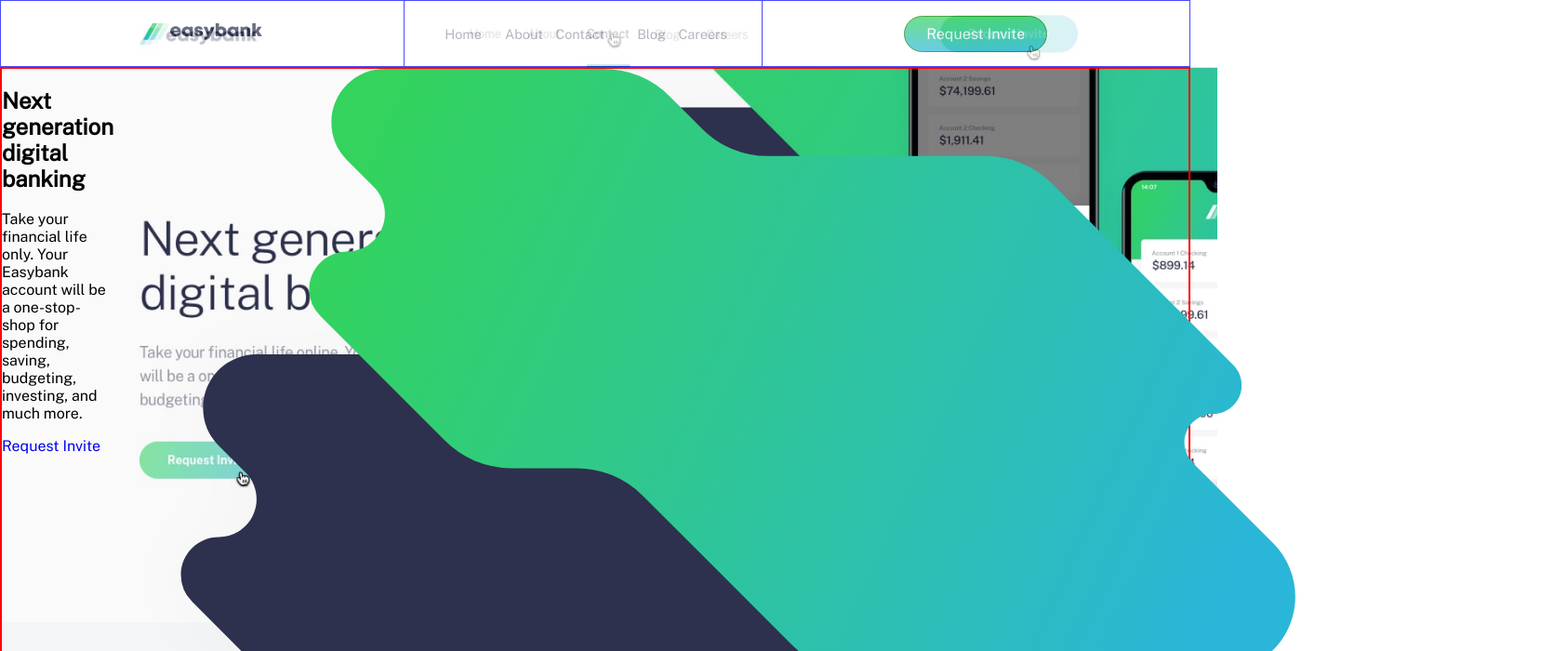
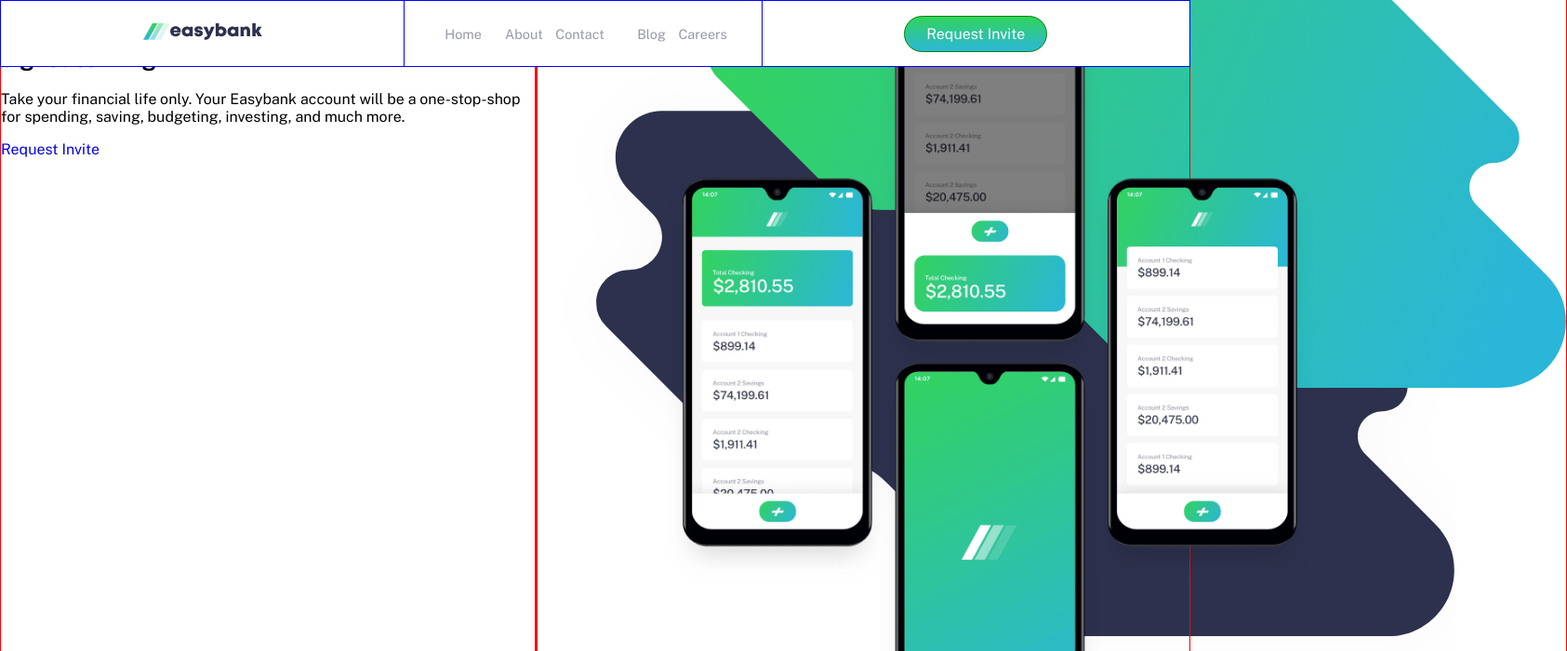
Before and after one commit to JoelNieto90/Navbar-Mobile, a plain HTML site: page index.html in a window 1280 px wide. Shown: the top 700 px of the page at 93% size, 1685 px wide, since content can reach past the window. Drawn offline with nearby package versions, Linux system fonts and the light colour scheme.

Commit message:
Applying styles to position the header images

```diff
--- a/css/componentes/_globales.scss
+++ b/css/componentes/_globales.scss
@@ -36,9 +36,9 @@
     padding: 0;
     font-family: $font-family;
     box-sizing: border-box;
-    background-image: url('../../design/active-states.jpg');
-    background-repeat: no-repeat;
-    background-size: cover;
+    //background-image: url('../../design/active-states.jpg');
+    //background-repeat: no-repeat;
+    //background-size: cover;
 }
 
 a {
@@ -52,15 +52,13 @@
     justify-content: space-evenly;
     align-items: center;
     background-color:$White;
-    opacity: 0.7;
     height: 5.5vmax;
+    z-index: 3;
     border: 1px solid blue;
     @include media(mobile-only) {
         display: flex;
         flex-direction: column;
         height: 100%;
-        background-color: transparent;
-        //z-index:1;
     }
     &__logo {
         @include media(mobile-only) {
@@ -139,8 +137,33 @@
 }
 
 /*Estilos del Header*/
-.header {
+.header__container {
     display: flex;
-    flex-direction: row;
-    border: 2px solid red;
+    flex-direction: column;
+    .header {
+        display: grid;
+        grid-template-columns: 45% 55%;
+        position: absolute;
+        &__texto {
+            border: 1px solid red;
+        }
+        &__imagen {
+            border: 1px solid red;
+            &--1 {
+                position: absolute;
+                height: 900px;
+                margin-top: -150px;
+                background-size: cover;
+                z-index: -1;
+                border: 1px solid red;
+            }
+            &--2 {
+                height: 850px;
+                margin-top: -30px;
+                background-size: cover;
+                margin-left: 20%;
+                z-index: 1;
+            }
+        }
+    }
 }
--- a/index.html
+++ b/index.html
@@ -14,6 +14,8 @@
 
 </head>
 <body>
+
+  <header class="header__container">
 
     <nav class="nav">
       <section class="nav__logo">
@@ -34,7 +36,7 @@
       </section>
     </nav>
 
-  <header class="header">
+    <div class="header">
       <section class="header__texto">
         <h1 class="header__texto__h1">
           Next generation <br/>digital banking
@@ -49,8 +51,10 @@
       </section>
       <section class="header__imagen">
         <img class="header__imagen--1" src="./images/bg-intro-desktop.svg" alt="Imagen del header">
-      <img class="header__imagen--1" src="./images/image-mockups.png" alt="Imagen del header">
+        <img class="header__imagen--2" src="./images/image-mockups.png" alt="Imagen del header">
       </section>
+    </div>
+
   </header>
 
   <!--
```
Also changed, not shown: css/style.css. Lines whose indentation alone changed are shown as unchanged.
